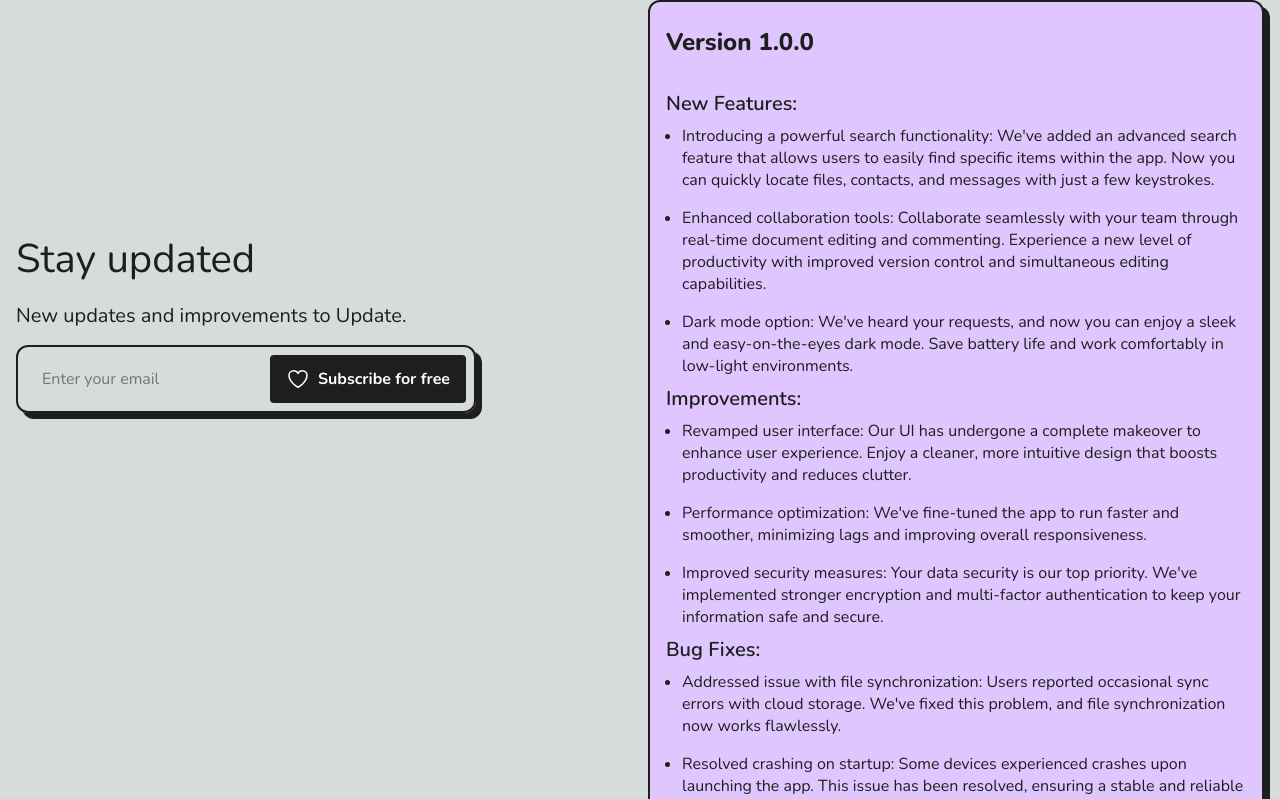
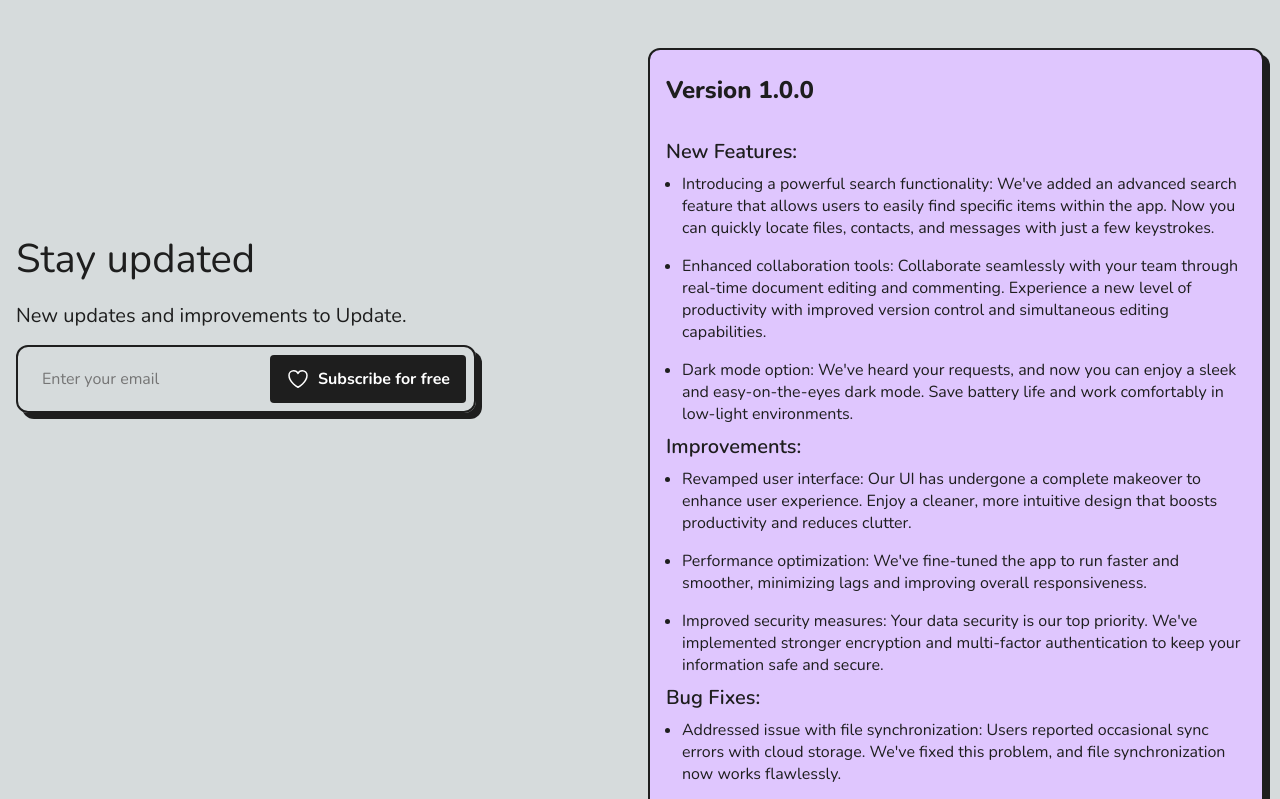
Before and after one commit to piotrszubert/update-changelog-template, a Next.js app: page / in a window 1280 px wide. Shown: the top 799 px of the page. Built offline with nearby package versions, Linux system fonts and the light colour scheme.

Commit message:
added card list styles

```diff
--- a/components/cardList.tsx
+++ b/components/cardList.tsx
@@ -187,10 +187,11 @@ const data = [
 	// Add more versions here if needed
 ];
 
+import styles from '@/styles/CardList.module.css'
 
 export default function CardList() {
 	return (
-		<div>
+		<div className={styles.cardListWrapper}>
 			{data.map((item, index) => (
 				<div
 					key={index}
--- /dev/null
+++ b/styles/CardList.module.css
@@ -0,0 +1,6 @@
+.cardListWrapper {
+    padding: 3rem 0;
+    display: flex;
+    flex-direction: column;
+    gap: 2rem;
+}
```
